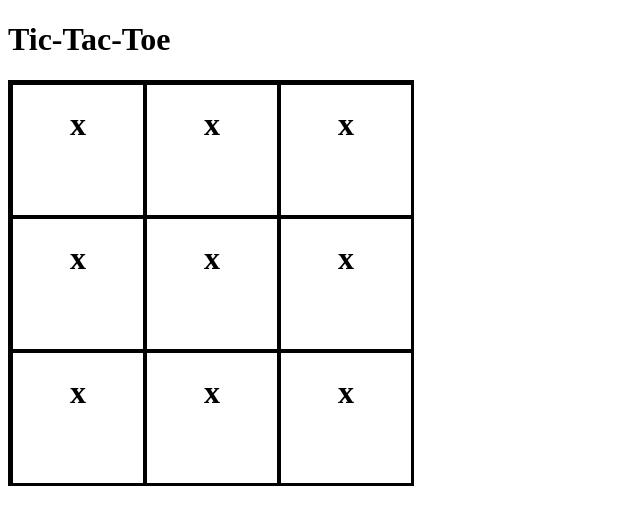
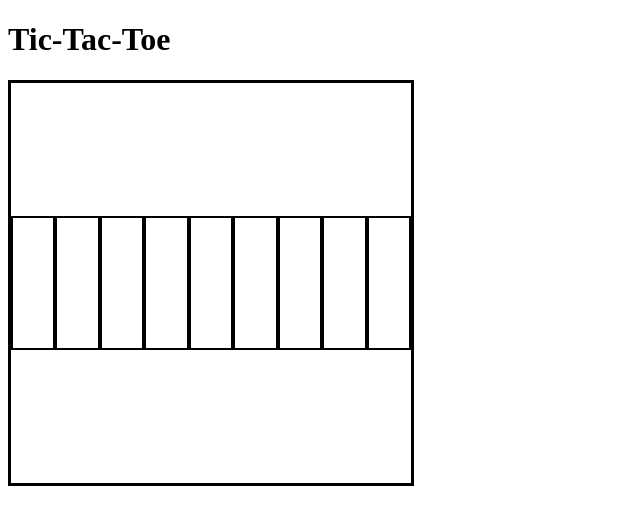
Before and after one commit to tdeclarin/react-tic-tac-toe, a React (Create React App) app: page / in a window 1280 px wide. Shown: the top 524 px of the page, without its empty margins (0-640 px from the left). Built offline with nearby package versions, Linux system fonts and the light colour scheme.

Commit message:
maps over data to render box components

```diff
--- a/src/Components/Board.js
+++ b/src/Components/Board.js
@@ -2,25 +2,11 @@ import React from "react";
 import Box from "./Box";
 
 const Board = props => {
-  return (
-    <div class="board">
-      <div class="box-row">
-        <Box value={"x"} />
-        <Box value={"x"} />
-        <Box value={"x"} />
-      </div>
-      <div class="box-row">
-        <Box value={"x"} />
-        <Box value={"x"} />
-        <Box value={"x"} />
-      </div>
-      <div class="box-row">
-        <Box value={"x"} />
-        <Box value={"x"} />
-        <Box value={"x"} />
-      </div>
-    </div>
-  );
+  const boxes = props.playerMove.map((move, index) => (
+    <Box value={move} key={index} clickHandler={props.clickHandler} />
+  ));
+
+  return <div className="board">{boxes}</div>;
 };
 
 export default Board;
```
